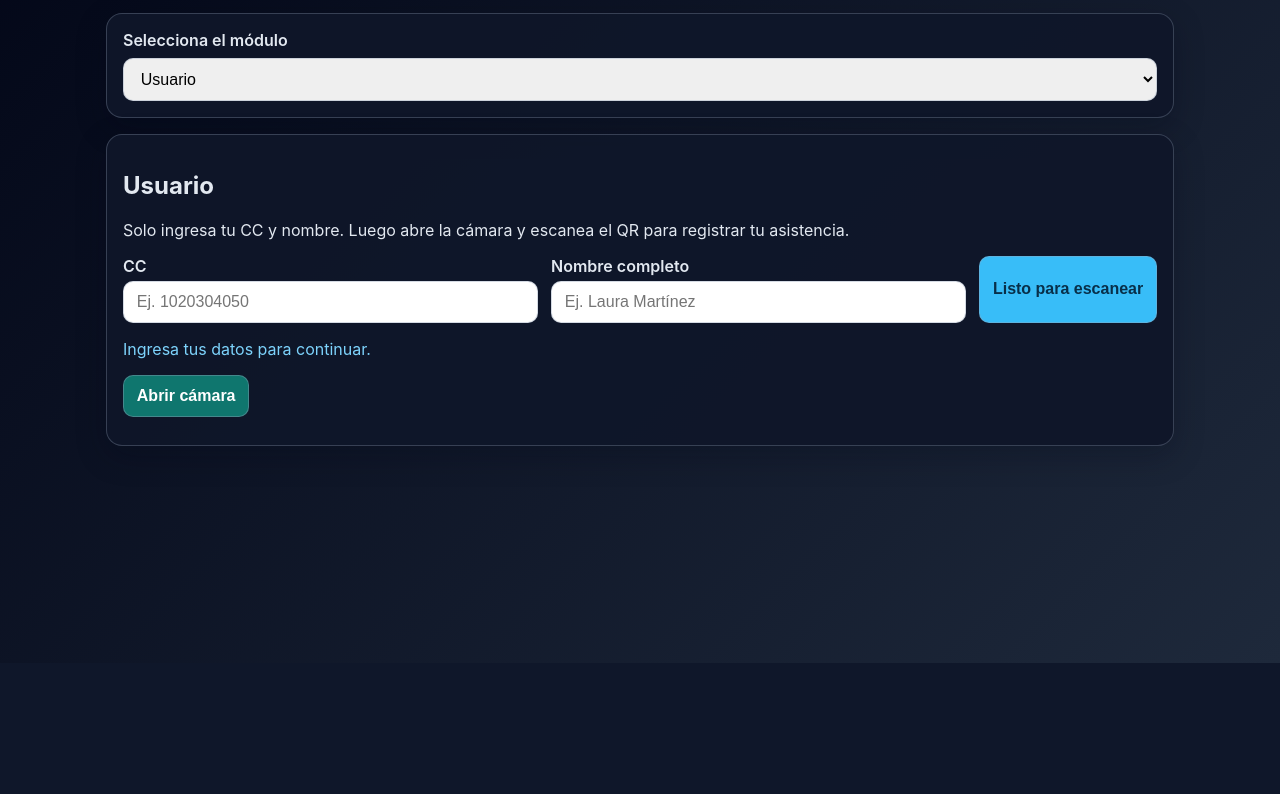
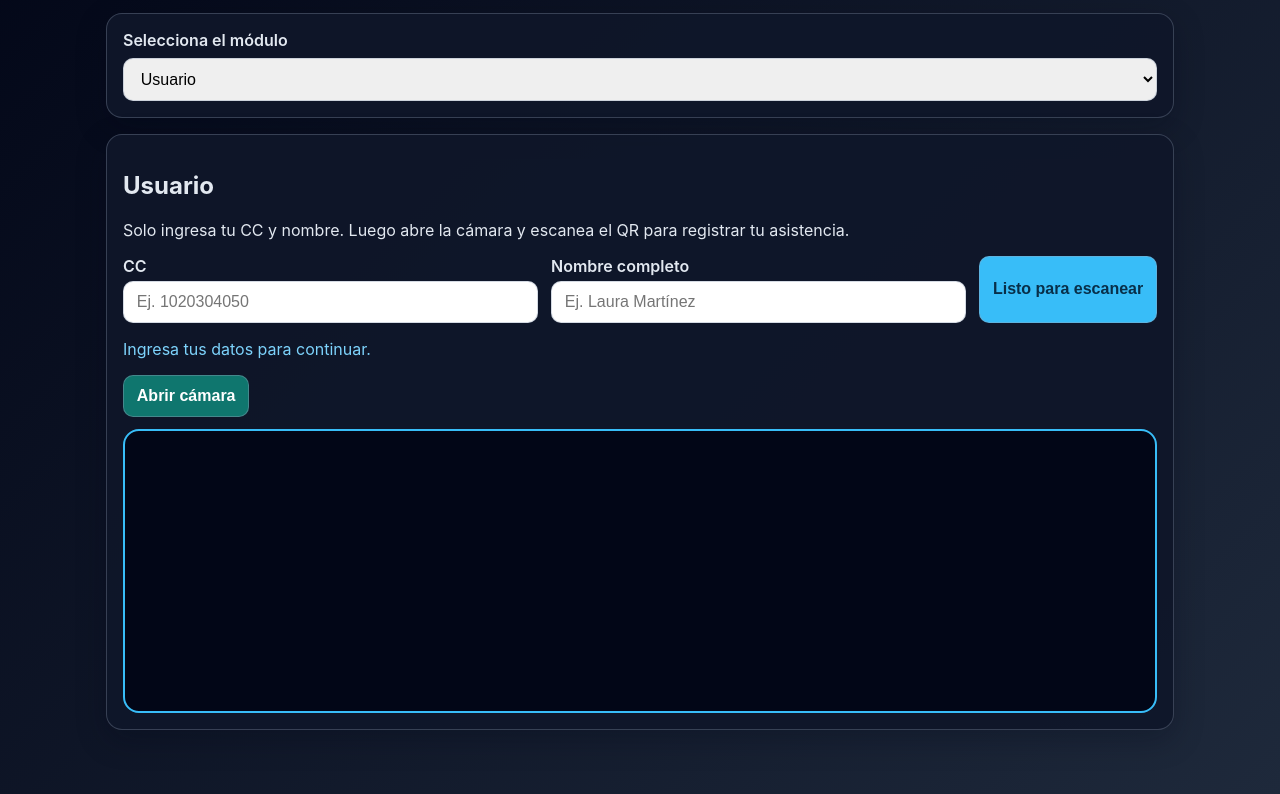
Before and after one commit to Brandonfs/demo-asistencia, a website: page public/index.html in a window 1280 px wide. Shown: the part 137-931 px from the top of the page. Before the commit the page ends 800 px from the top, so only its background shows below. Drawn offline with Linux system fonts and the light colour scheme; no server answers; a script that the page names is missing.

Commit message:
Show camera preview in the page

```diff
--- a/public/index.html
+++ b/public/index.html
@@ -38,7 +38,9 @@
         </form>
         <p id="userStatus" class="status">Ingresa tus datos para continuar.</p>
         <button id="startUserScannerBtn" class="secondary">Abrir cámara</button>
-        <div id="userReader" class="reader"></div>
+        <div class="reader-wrapper">
+          <video id="userReader" class="reader" autoplay playsinline muted></video>
+        </div>
       </section>
 
       <section id="qrPanel" class="panel role-panel hidden">
--- a/public/styles.css
+++ b/public/styles.css
@@ -99,9 +99,24 @@ button:hover {
   display: none;
 }
 
+.reader-wrapper {
+  margin-top: 0.75rem;
+  border-radius: 16px;
+  overflow: hidden;
+  border: 2px solid #38bdf8;
+  background: #020617;
+  display: flex;
+  justify-content: center;
+  align-items: center;
+  min-height: 280px;
+}
+
 .reader {
-  margin-top: 0.75rem;
+  width: 100%;
   max-width: 420px;
+  min-height: 280px;
+  background: #020617;
+  display: block;
 }
 
 .status {
```
